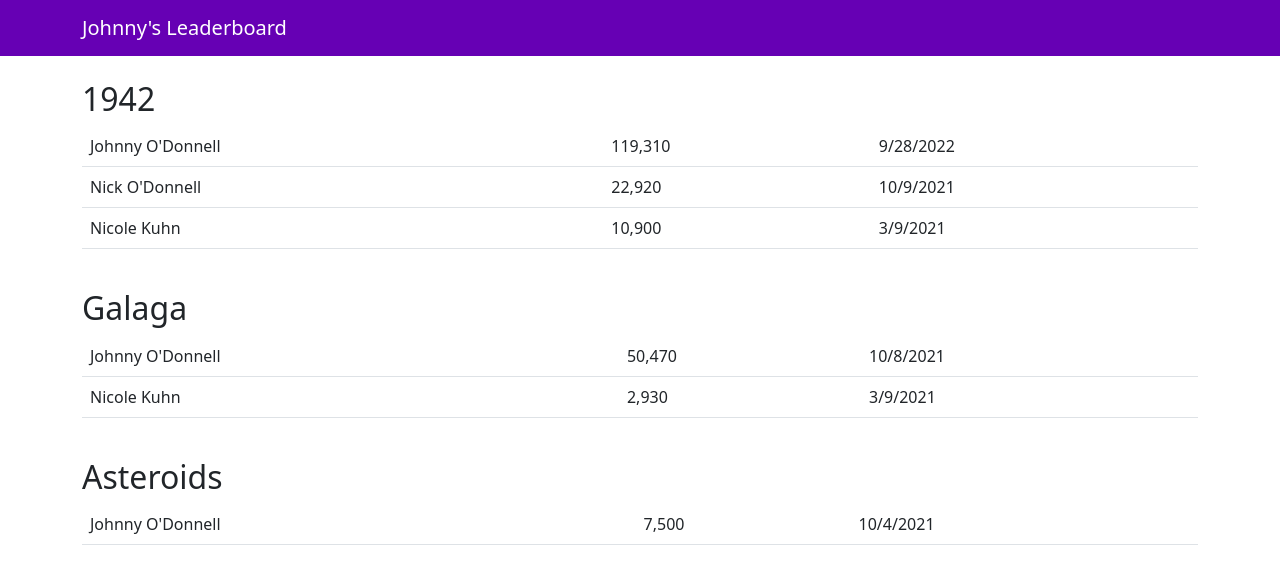
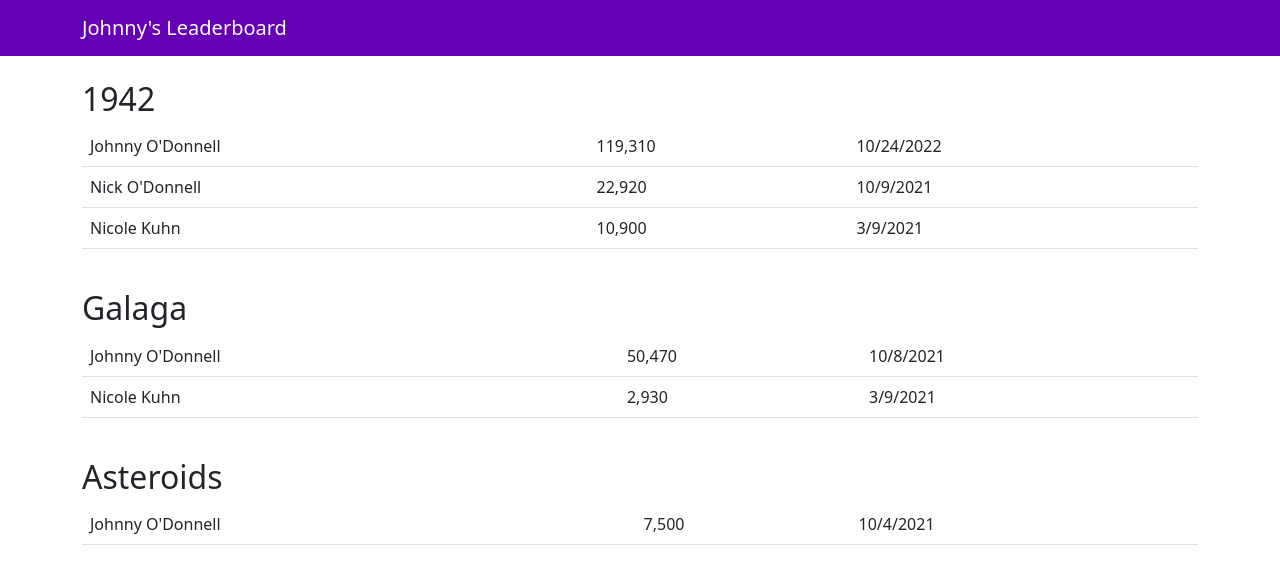
Before and after one commit to johnnyo-games/johnnyo-games.github.io, a Jekyll site: the page built from index.html, in a window 1280 px wide. Shown: the top 584 px of the page. Built offline with Jekyll 4.4.1, drawn with Linux system fonts in a browser that asks for light colours.

Commit message:
Add correct date for Johnny's new high score

```diff
--- a/index.html
+++ b/index.html
@@ -9,7 +9,7 @@
         <tr>
             <td>Johnny O'Donnell</td>
             <td>119,310</td>
-            <td>9/28/2022</td>
+            <td>10/24/2022</td>
         </tr>
         <tr>
             <td>Nick O'Donnell</td>
```
